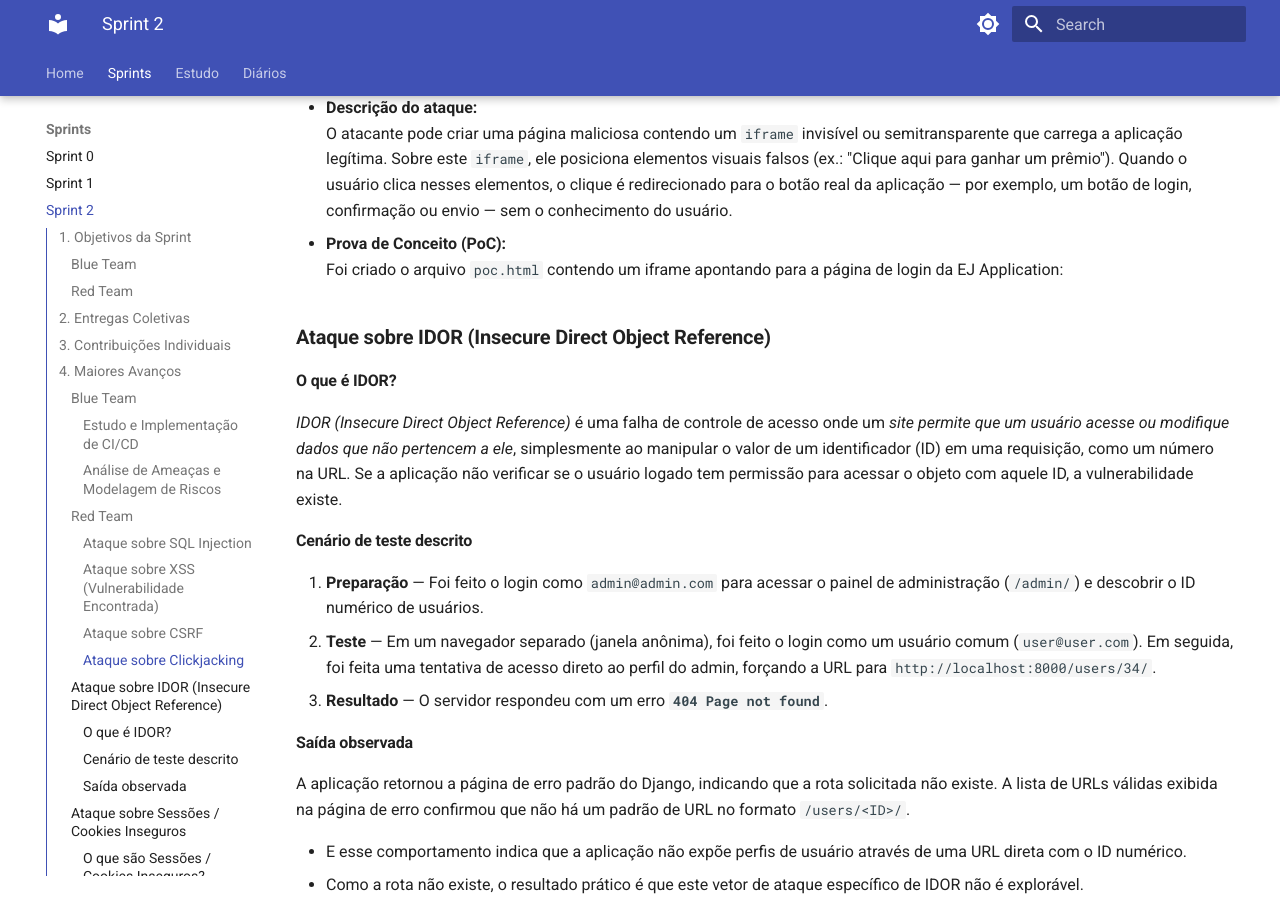
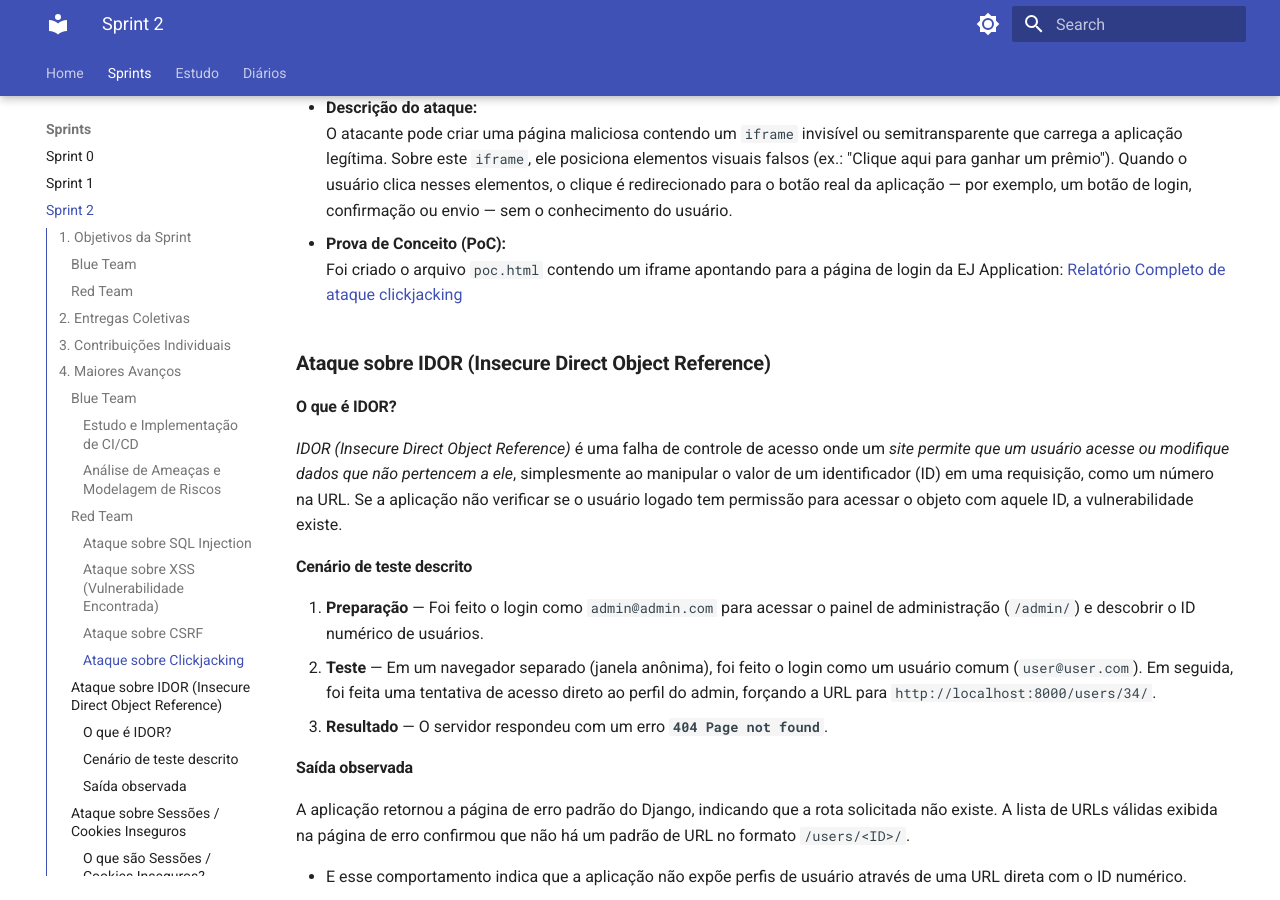
Before and after one commit to unbyytes/GCES, an MkDocs documentation site: the page built from docs/sprints/2.md, in a window 1280 px wide and 900 px high, scrolled down 8023 px. Built offline with MkDocs 1.6.1 and Material for MkDocs 9.7.7, drawn with Linux system fonts in a browser that asks for light colours.

Commit message:
Link de relatório completo de ataque de clickjacking

```diff
--- a/docs/sprints/2.md
+++ b/docs/sprints/2.md
@@ -213,7 +213,7 @@ WWW-Authenticate: Bearer realm="api"
   O atacante pode criar uma página maliciosa contendo um `iframe` invisível ou semitransparente que carrega a aplicação legítima. Sobre este `iframe`, ele posiciona elementos visuais falsos (ex.: "Clique aqui para ganhar um prêmio"). Quando o usuário clica nesses elementos, o clique é redirecionado para o botão real da aplicação — por exemplo, um botão de login, confirmação ou envio — sem o conhecimento do usuário.
 
 * **Prova de Conceito (PoC):**
-  Foi criado o arquivo `poc.html` contendo um iframe apontando para a página de login da EJ Application:
+  Foi criado o arquivo `poc.html` contendo um iframe apontando para a página de login da EJ Application: [Relatório Completo de ataque clickjacking](https://www.overleaf.com/project/68e580a087a88333ae844f6e)
 
 ### **Ataque sobre IDOR (Insecure Direct Object Reference)**
 
```
